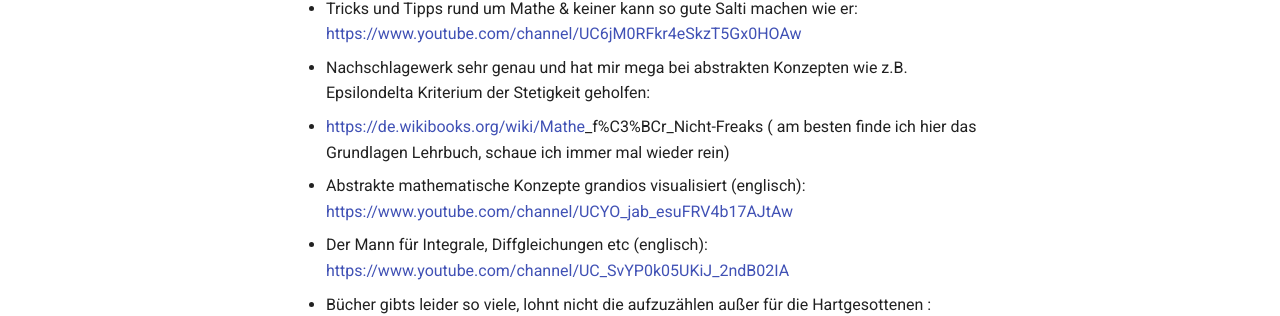
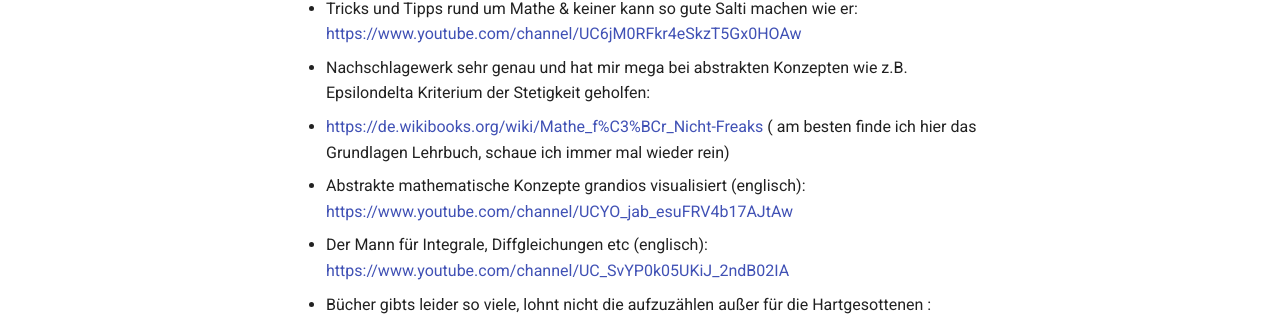
Before and after one commit to themorpheustutorials/resources, an MkDocs documentation site: the page built from docs/mathematik.md, in a window 1280 px wide and 1269 px high. Shown: the part 715-1031 px from the top of the window. Built offline with MkDocs 1.6.1 and Material for MkDocs 9.7.7, drawn with Linux system fonts in a browser that asks for light colours; comment, search, counter and statistics services are not loaded; part of the change alters nothing that is shown.

```diff
--- a/docs/mathematik.md
+++ b/docs/mathematik.md
@@ -13,7 +13,7 @@ Mein Mathecarrypaket für das erste und zweite Semester an der Uni :
 - Englischer Mathechannel gut für Linalg etc.: [https://www.youtube.com/c/brightsideofmaths/videos](https://www.youtube.com/c/brightsideofmaths/videos)
 - Tricks und Tipps rund um Mathe & keiner kann so gute Salti machen wie er: [https://www.youtube.com/channel/UC6jM0RFkr4eSkzT5Gx0HOAw](https://www.youtube.com/channel/UC6jM0RFkr4eSkzT5Gx0HOAw)
 - Nachschlagewerk sehr genau und hat mir mega bei abstrakten Konzepten wie z.B. Epsilondelta Kriterium der Stetigkeit geholfen:
-- [https://de.wikibooks.org/wiki/Mathe](https://de.wikibooks.org/wiki/Mathe)_f%C3%BCr_Nicht-Freaks ( am besten finde ich hier das Grundlagen Lehrbuch, schaue ich immer mal wieder rein)
+- [https://de.wikibooks.org/wiki/Mathe_f%C3%BCr_Nicht-Freaks](https://de.wikibooks.org/wiki/Mathe_f%C3%BCr_Nicht-Freaks) ( am besten finde ich hier das Grundlagen Lehrbuch, schaue ich immer mal wieder rein)
 - Abstrakte mathematische Konzepte grandios visualisiert (englisch): [https://www.youtube.com/channel/UCYO_jab_esuFRV4b17AJtAw](https://www.youtube.com/channel/UCYO_jab_esuFRV4b17AJtAw)
 - Der Mann für Integrale, Diffgleichungen etc (englisch): [https://www.youtube.com/channel/UC_SvYP0k05UKiJ_2ndB02IA](https://www.youtube.com/channel/UC_SvYP0k05UKiJ_2ndB02IA)
 
```
